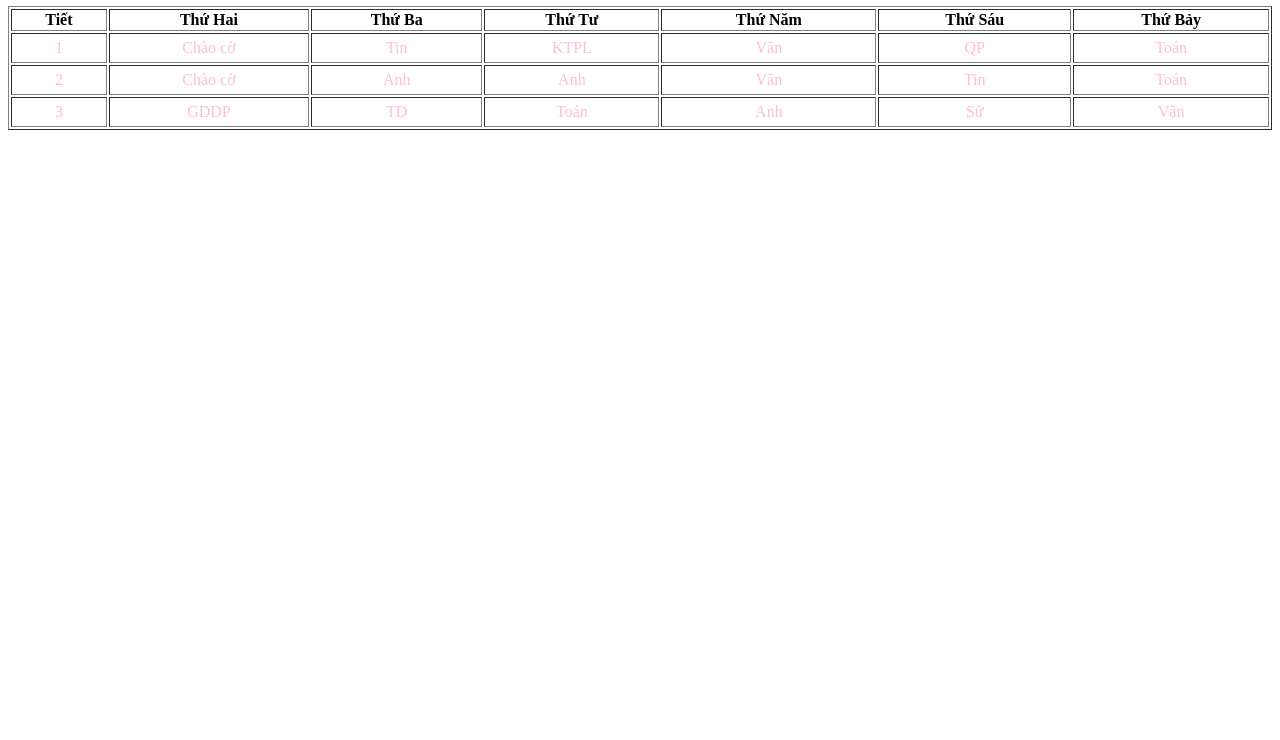
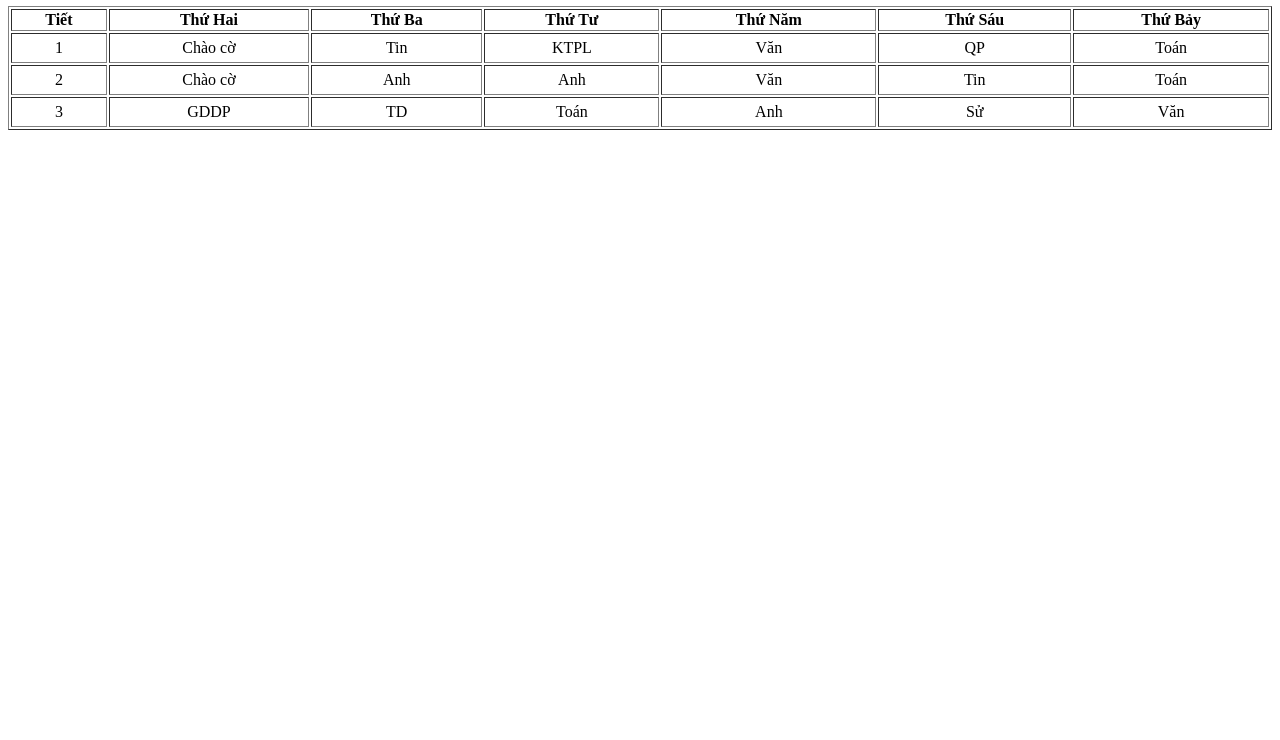
Before and after one commit to huynhhang-10/huynhhangg, a plain HTML site: page index.html in a window 1280 px wide. Shown: the part 60-800 px from the top of the page. Drawn offline with Linux system fonts and the light colour scheme.

Commit message:
Update index.html

```diff
--- a/index.html
+++ b/index.html
@@ -2,7 +2,7 @@
   <head>
     <meta charset = "utf-8">
     <style>
-      td {text-align: center; padding: 5; color: pink }
+      td {text-align: center; padding: 5;  }
     </style>
   </head>
   <body>
```
